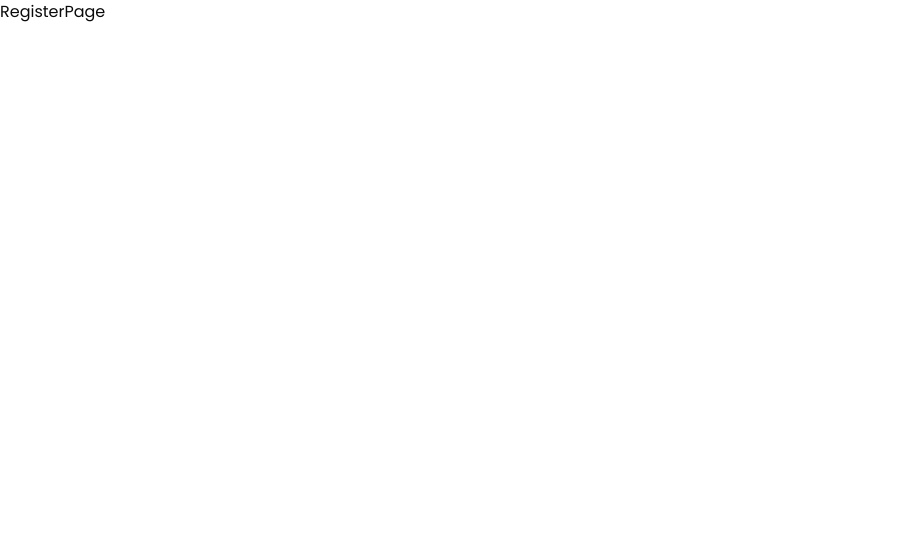
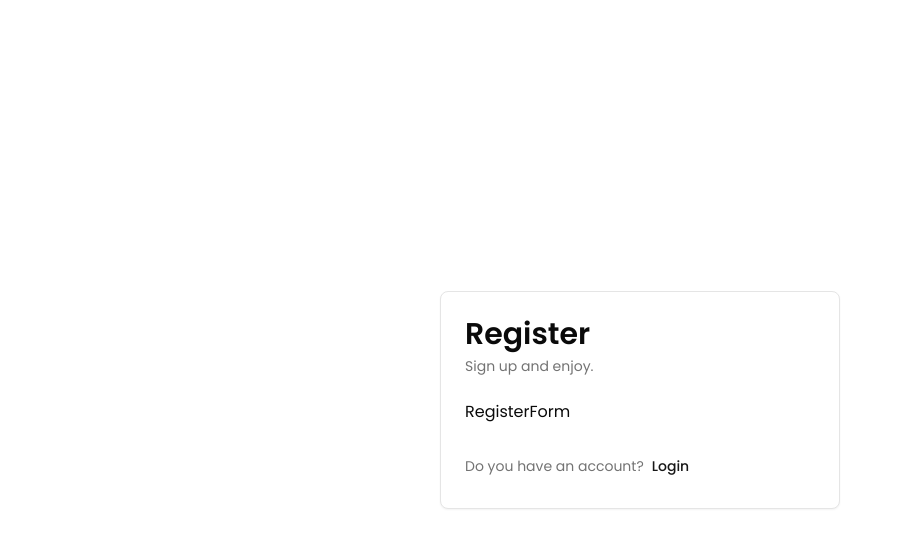
Before and after one commit to Saeed-Altout/microtech, a Next.js app: page /auth/register in a window 1280 px wide. Shown: the top 548 px of the page, without its empty margins (0-902 px from the left). Built offline with nearby package versions, Linux system fonts and the light colour scheme.

Commit message:
create header-form, footer-form, wrapper-form, register-form components

```diff
--- a/app/auth/(routes)/register/page.tsx
+++ b/app/auth/(routes)/register/page.tsx
@@ -1,3 +1,5 @@
+import { RegisterForm } from "@/components/auth/register-form";
+
 export default function RegisterPage() {
-  return <div>RegisterPage</div>;
+  return <RegisterForm />;
 }
--- a/app/auth/layout.tsx
+++ b/app/auth/layout.tsx
@@ -11,5 +11,12 @@ export default function AuthLayout({
 }: Readonly<{
   children: React.ReactNode;
 }>) {
-  return <div>{children}</div>;
+  return (
+    <div className="h-full">
+      {/* TODO Build Navbar */}
+      <main className="h-full flex justify-center items-center">
+        {children}
+      </main>
+    </div>
+  );
 }
--- /dev/null
+++ b/components/auth/footer-form.tsx
@@ -0,0 +1,24 @@
+import Link from "next/link";
+
+import { Button } from "@/components/ui/button";
+
+interface FooterFormProps {
+  backButtonLabel: string;
+  backButtonHref: string;
+  backButtonDescription: string;
+}
+
+export const FooterForm = ({
+  backButtonLabel,
+  backButtonHref,
+  backButtonDescription,
+}: FooterFormProps) => {
+  return (
+    <div className="w-full flex items-center gap-x-2">
+      <p className="text-sm text-muted-foreground">{backButtonDescription}</p>
+      <Button variant="link" size="sm" className="px-0" asChild>
+        <Link href={backButtonHref}>{backButtonLabel}</Link>
+      </Button>
+    </div>
+  );
+};
--- /dev/null
+++ b/components/auth/header-form.tsx
@@ -0,0 +1,13 @@
+interface HeaderFormProps {
+  title: string;
+  description: string;
+}
+
+export const HeaderForm = ({ title, description }: HeaderFormProps) => {
+  return (
+    <div className="space-y-1">
+      <h1 className="text-3xl font-semibold">{title}</h1>
+      <p className="text-sm text-muted-foreground">{description}</p>
+    </div>
+  );
+};
--- /dev/null
+++ b/components/auth/register-form.tsx
@@ -0,0 +1,15 @@
+import { WrapperForm } from "@/components/auth/wrapper-form";
+
+export const RegisterForm = () => {
+  return (
+    <WrapperForm
+      title="Register"
+      description="Sign up and enjoy."
+      backButtonDescription="Do you have an account?"
+      backButtonHref="/auth/login"
+      backButtonLabel="Login"
+    >
+      RegisterForm
+    </WrapperForm>
+  );
+};
--- /dev/null
+++ b/components/auth/wrapper-form.tsx
@@ -0,0 +1,43 @@
+import {
+  Card,
+  CardContent,
+  CardFooter,
+  CardHeader,
+} from "@/components/ui/card";
+
+import { HeaderForm } from "@/components/auth/header-form";
+import { FooterForm } from "@/components/auth/footer-form";
+
+interface WrapperFormProps {
+  title: string;
+  description: string;
+  children: React.ReactNode;
+  backButtonLabel: string;
+  backButtonHref: string;
+  backButtonDescription: string;
+}
+
+export const WrapperForm = ({
+  title,
+  description,
+  children,
+  backButtonLabel,
+  backButtonHref,
+  backButtonDescription,
+}: WrapperFormProps) => {
+  return (
+    <Card className="w-full max-w-[400px]">
+      <CardHeader>
+        <HeaderForm title={title} description={description} />
+      </CardHeader>
+      <CardContent>{children}</CardContent>
+      <CardFooter>
+        <FooterForm
+          backButtonLabel={backButtonLabel}
+          backButtonHref={backButtonHref}
+          backButtonDescription={backButtonDescription}
+        />
+      </CardFooter>
+    </Card>
+  );
+};
```
